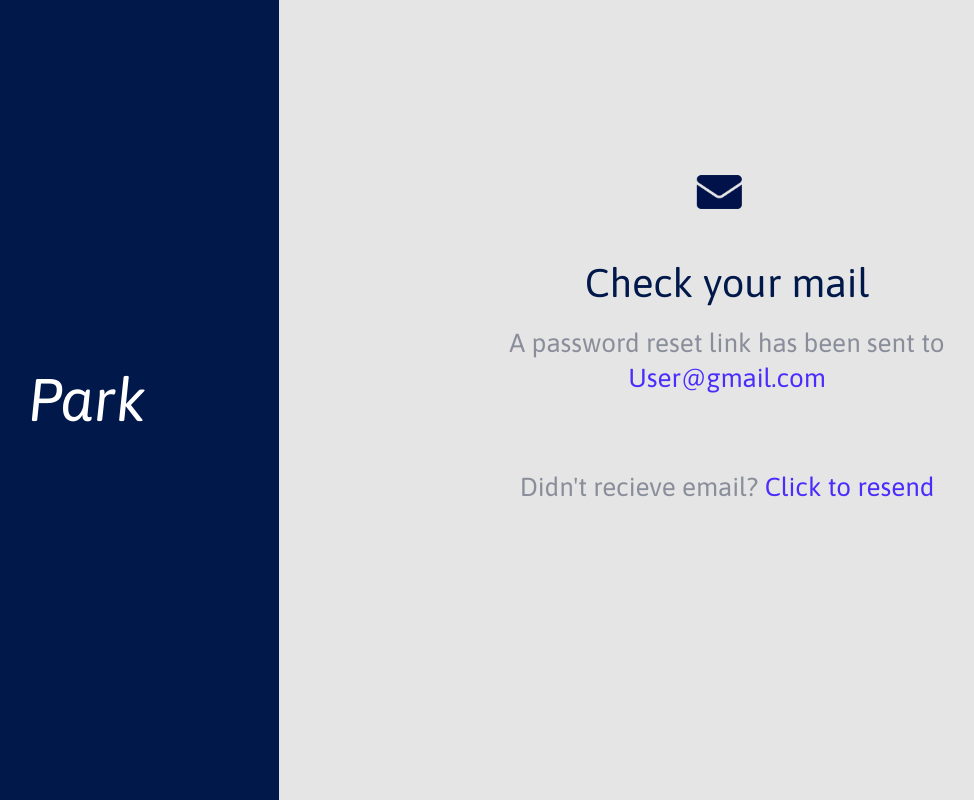
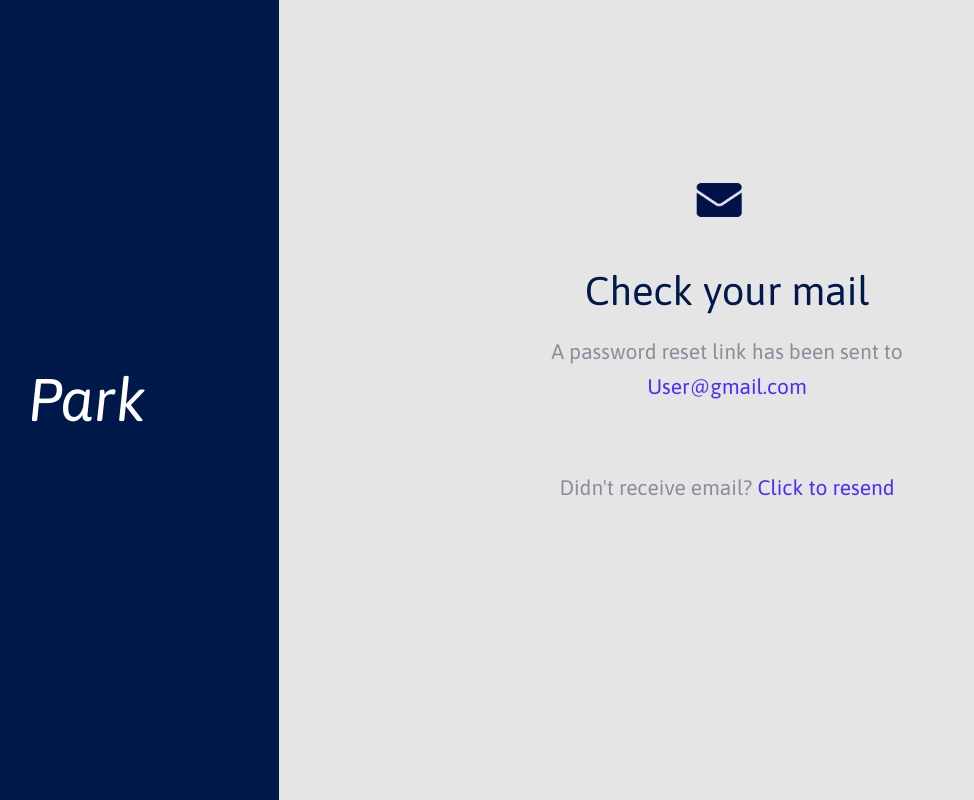
Before and after one commit to Amotul-raheem/park-ui, a React (Create React App) app: page /reset-password-check-email in a window 1280 px wide. Shown: the whole page, without its empty margins (105-1079 px from the left). Built offline with nearby package versions, Linux system fonts and the light colour scheme.

Commit message:
change font and fixed typo

```diff
--- a/src/components/ResetPasswordCheckEmail/ResetPasswordCheckEmail.css
+++ b/src/components/ResetPasswordCheckEmail/ResetPasswordCheckEmail.css
@@ -47,7 +47,7 @@
     font-style: normal;
     font-weight: normal;
     color: rgba(87, 96, 114, 0.65);
-    font-size: 26px;
+    font-size: 21px;
     margin: 0;
     line-height: 35px;
 }
@@ -60,13 +60,14 @@
     font-style: normal;
     font-weight: normal;
     color: rgba(87, 96, 114, 0.65);
-    font-size: 26px;
+    font-size: 21px;
     padding-top: 50px;
 
 
 
 }
 .resend-text{
+    font-size: 21px;
     color: #4A2CFC;
     cursor: pointer;
 
--- a/src/components/ResetPasswordCheckEmail/ResetPasswordCheckEmail.js
+++ b/src/components/ResetPasswordCheckEmail/ResetPasswordCheckEmail.js
@@ -25,7 +25,7 @@ function ResetPasswordCheckEmail() {
                     </div>
                     <div className="reset-password-check-email-resend-text-container">
                         <p>
-                            Didn't recieve email?
+                            Didn't receive email?
                             <a onClick ={handleResendClick} className= "resend-text"> Click to resend </a>
                         </p>
                     </div>
```
